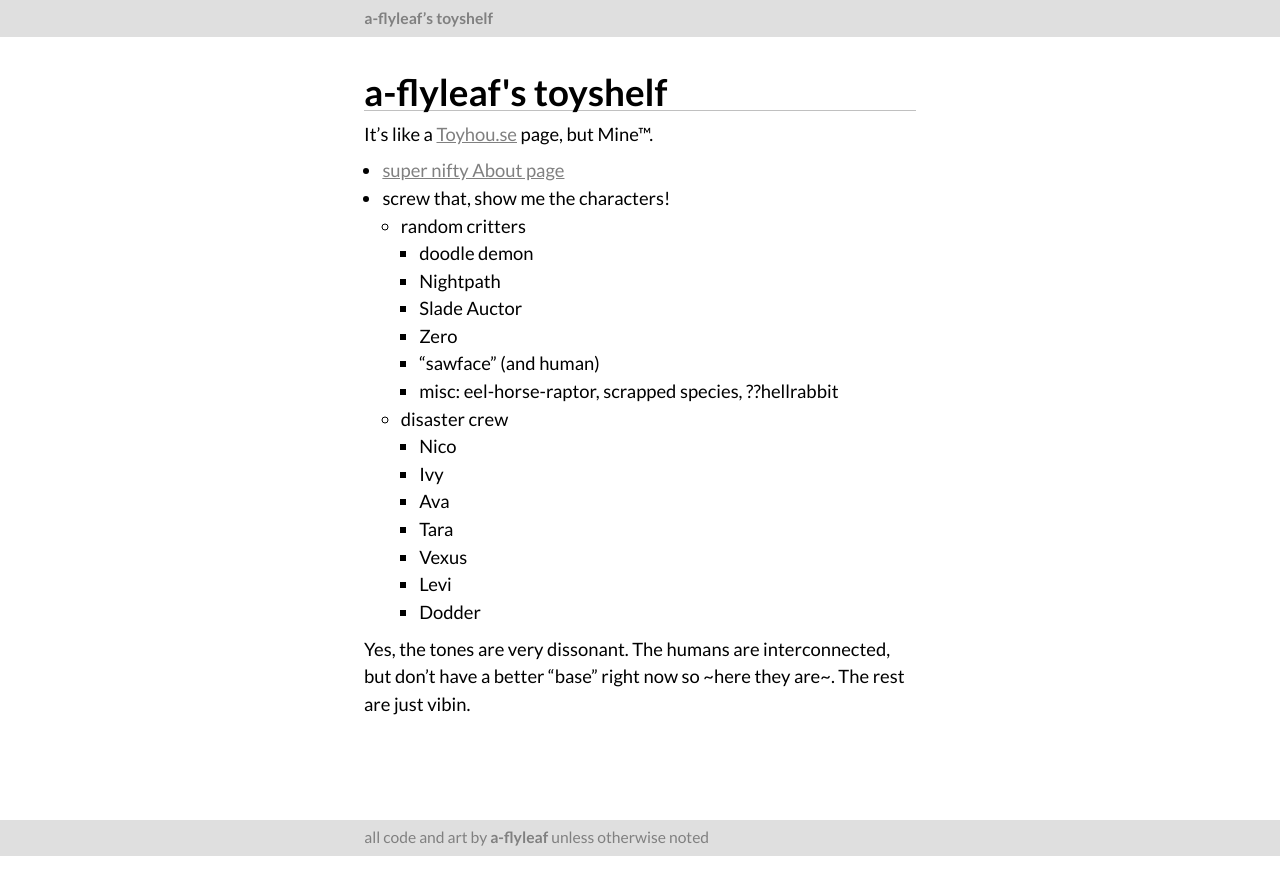
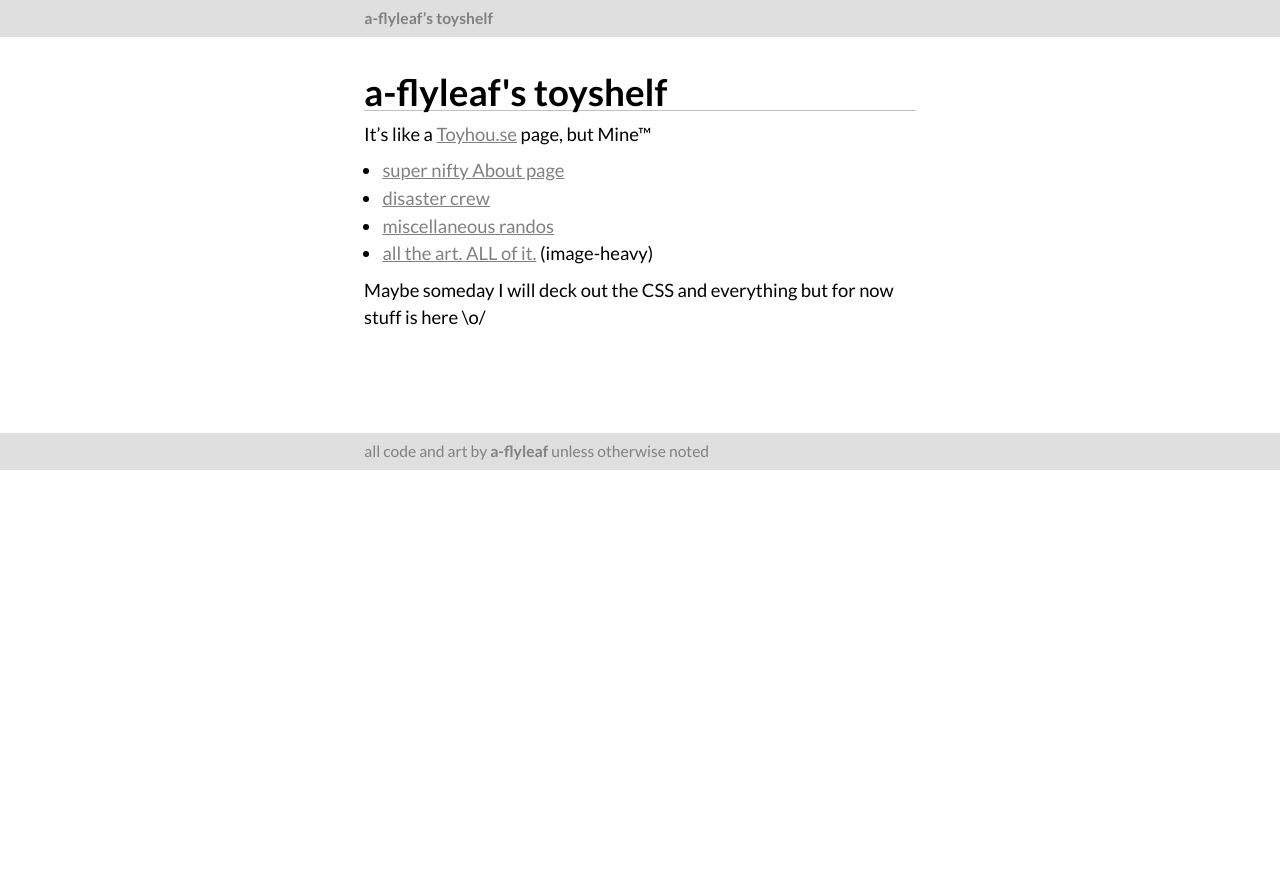
Before and after one commit to a-flyleaf/toyshelf, a Jekyll site: the page built from index.md, in a window 1280 px wide. Shown: the top 895 px of the page. Built offline with Jekyll 4.4.1, drawn with Linux system fonts in a browser that asks for light colours.

Commit message:
bare bones index, h2 padding

```diff
--- a/assets/1.css
+++ b/assets/1.css
@@ -20,7 +20,7 @@ nav{line-height:125%; padding:.5em 0;} #title{font-weight:normal;} nav ul{displa
 main{padding:1em 0 5em;}
 
 h1{font-size:2em; margin-top:.5em; line-height:100%;}
-h2{font-size:1.25em; margin:1.25em 0 -.25em;}
+h2{font-size:1.25em; margin:.25em 0 -.25em; padding-top:1em;}
 h1,h2{border-bottom:1px solid #c0c0c0;}
 h3{font-size:.9em; text-transform:uppercase; letter-spacing:0.05em; color:#606060; margin:1em 0 -.5em;}
 h3 a{text-decoration-color:#c0c0c0;}
--- a/index.md
+++ b/index.md
@@ -2,24 +2,11 @@
 layout: 1
 title: a-flyleaf's toyshelf
 ---
-It's like a [Toyhou.se](https://toyhou.se/) page, but Mine™.
+It's like a [Toyhou.se](https://toyhou.se/) page, but Mine™
 
 - [super nifty About page]({%include url.html%}/about)
-- screw that, show me the characters!
-	- random critters
-		- doodle demon
-		- Nightpath
-		- Slade Auctor
-		- Zero
-		- "sawface" (and human)
-		- misc: eel-horse-raptor, scrapped species, ??hellrabbit
-	- disaster crew
-		- Nico
-		- Ivy
-		- Ava
-		- Tara
-		- Vexus
-		- Levi
-		- Dodder
+- [disaster crew]({%include url.html%}/disaster-crew)
+- [miscellaneous randos]({%include url.html%}/misc)
+- [all the art. <em style="text-transform:uppercase;font-style:normal;">all</em> of it.]({%include url.html%}/art) (image-heavy)
 
-Yes, the tones are very dissonant. The humans are interconnected, but don't have a better "base" right now so ~here they are~. The rest are just vibin.
+Maybe someday I will deck out the CSS and everything but for now stuff is here <span style="display:inline-block;">\o/</span>
```
